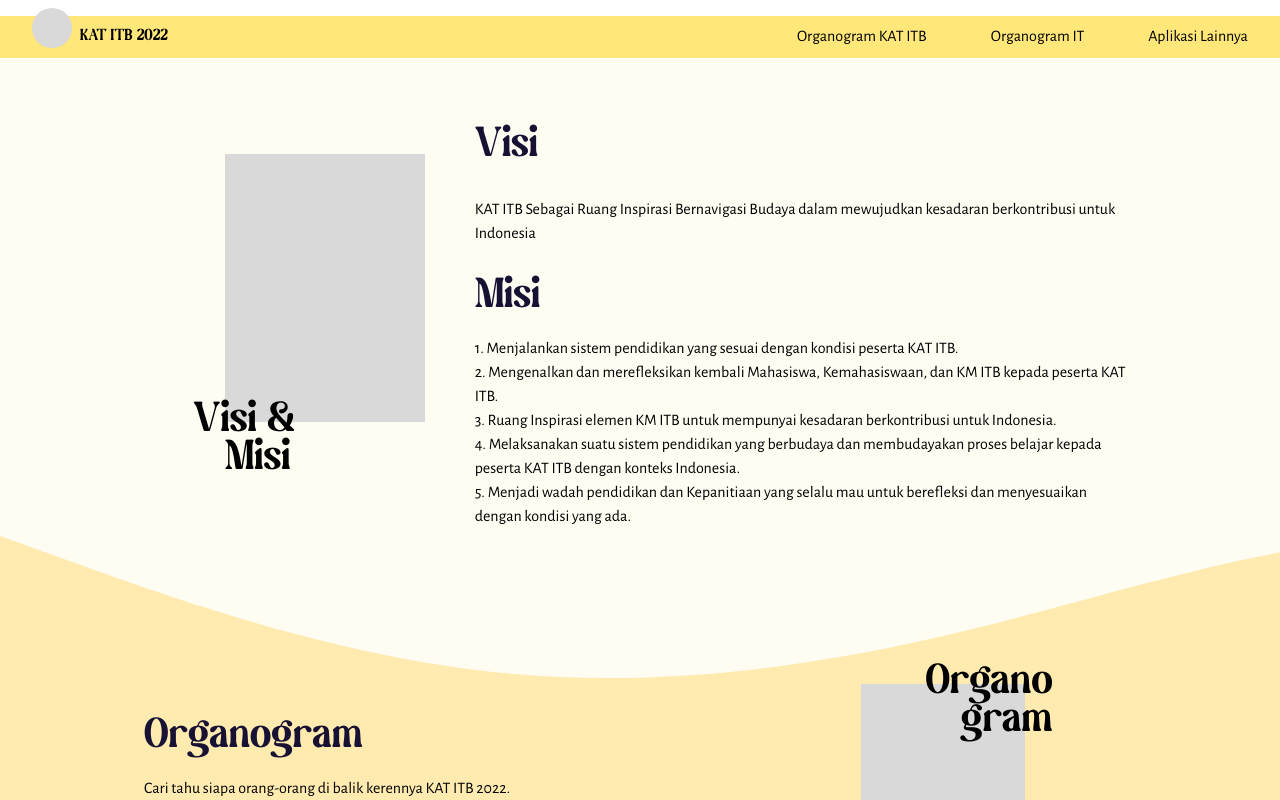
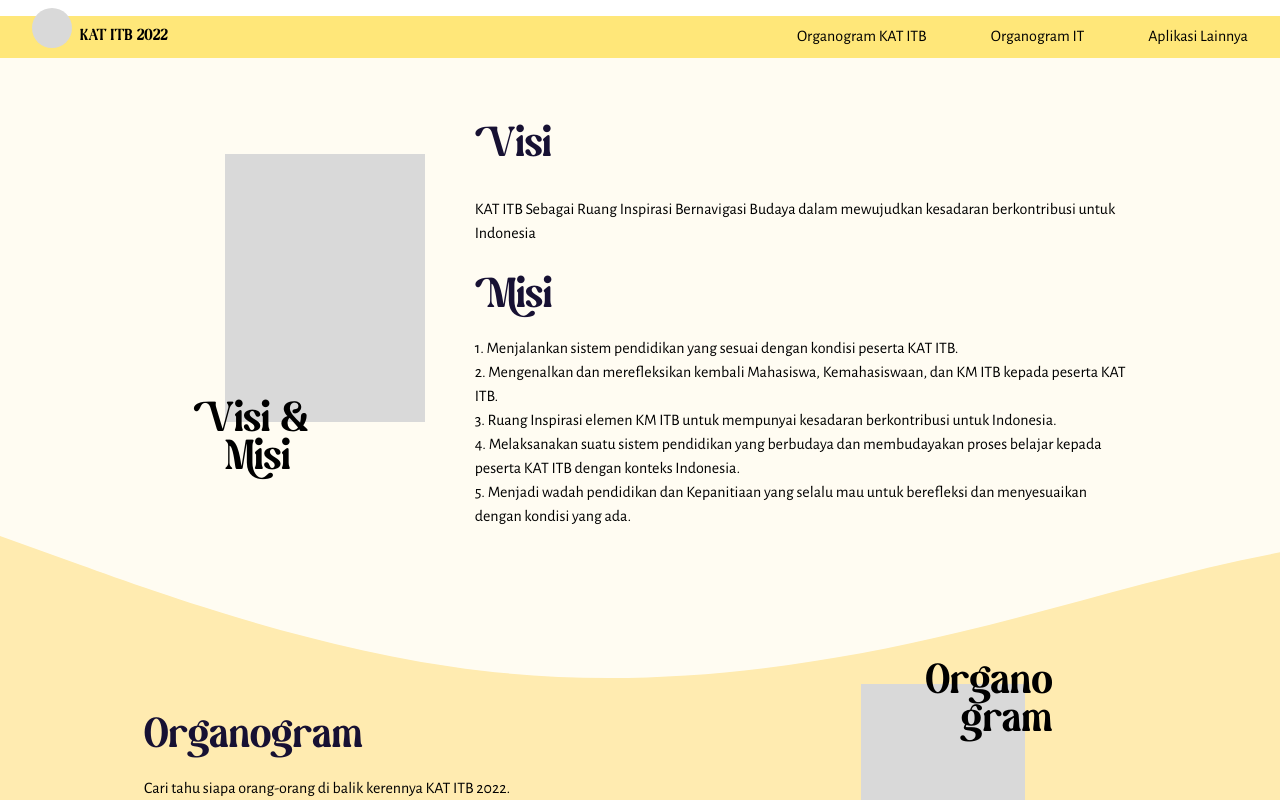
Before and after one commit to KATITB22/site-fe, a React (Vite) app: page / in a window 1280 px wide. Shown: the top 800 px of the page. Built offline with nearby package versions, Linux system fonts and the light colour scheme.

Commit message:
change ligature font

```diff
--- a/src/containers/VisiMisi.tsx
+++ b/src/containers/VisiMisi.tsx
@@ -9,9 +9,9 @@ const VisiMisi: React.FC = () => {
     <div className="flex md:flex-row-reverse flex-wrap bg-primaryCream w-full h-auto space-x-0 xs:px-20 sm:px-36 py-14">
       <section className='flex justify-center w-full h-auto lg:w-2/3'>
         <section>
-          <Title className='relative '>Visi</Title>
+          <Title className='relative '>isi</Title>
           <Texts className='relative top-5'>KAT ITB Sebagai Ruang Inspirasi Bernavigasi Budaya dalam mewujudkan kesadaran berkontribusi untuk Indonesia</Texts>
-          <Title className='relative top-10'>Misi</Title>
+          <Title className='relative top-10'>isi</Title>
           <ol className='relative top-12 h-auto'>
             <li>
               <Texts>1. Menjalankan sistem pendidikan yang sesuai dengan kondisi peserta KAT ITB.</Texts>
@@ -33,7 +33,7 @@ const VisiMisi: React.FC = () => {
       </section>
       <section className='relative flex justify-center content-center xs:invisible lg:visible xs:w-0 lg:w-1/3'>
         <section className='relative w-[232px] h-[269px]'>
-          <TopTitle className='absolute top-72'>Visi &amp; <br/> &ensp; Misi</TopTitle>
+          <TopTitle className='absolute top-72'>isi &amp; <br/> &ensp; isi</TopTitle>
           <VStock className='absolute top-10 ml-8'></VStock>
         </section>
       </section>
```
